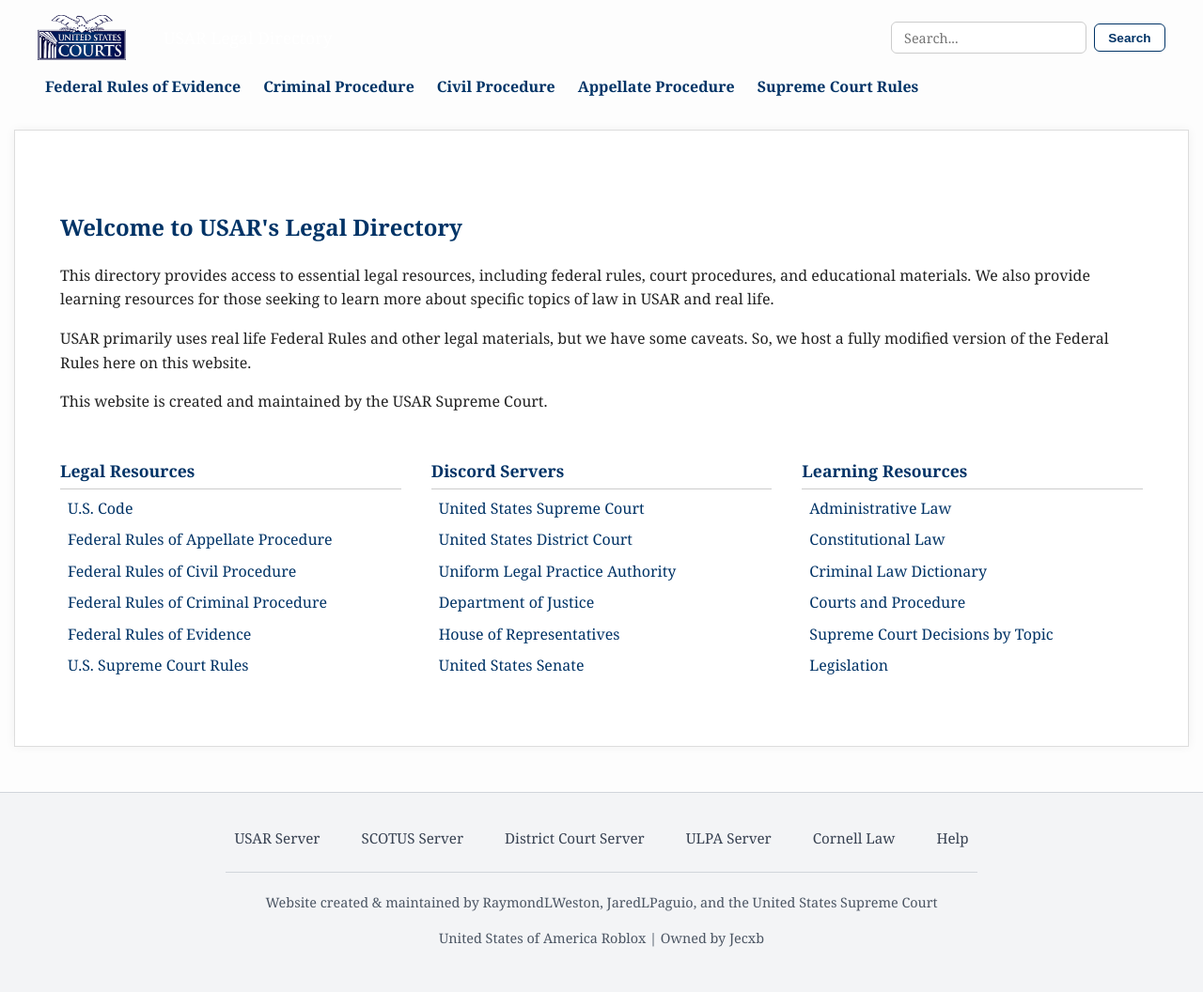
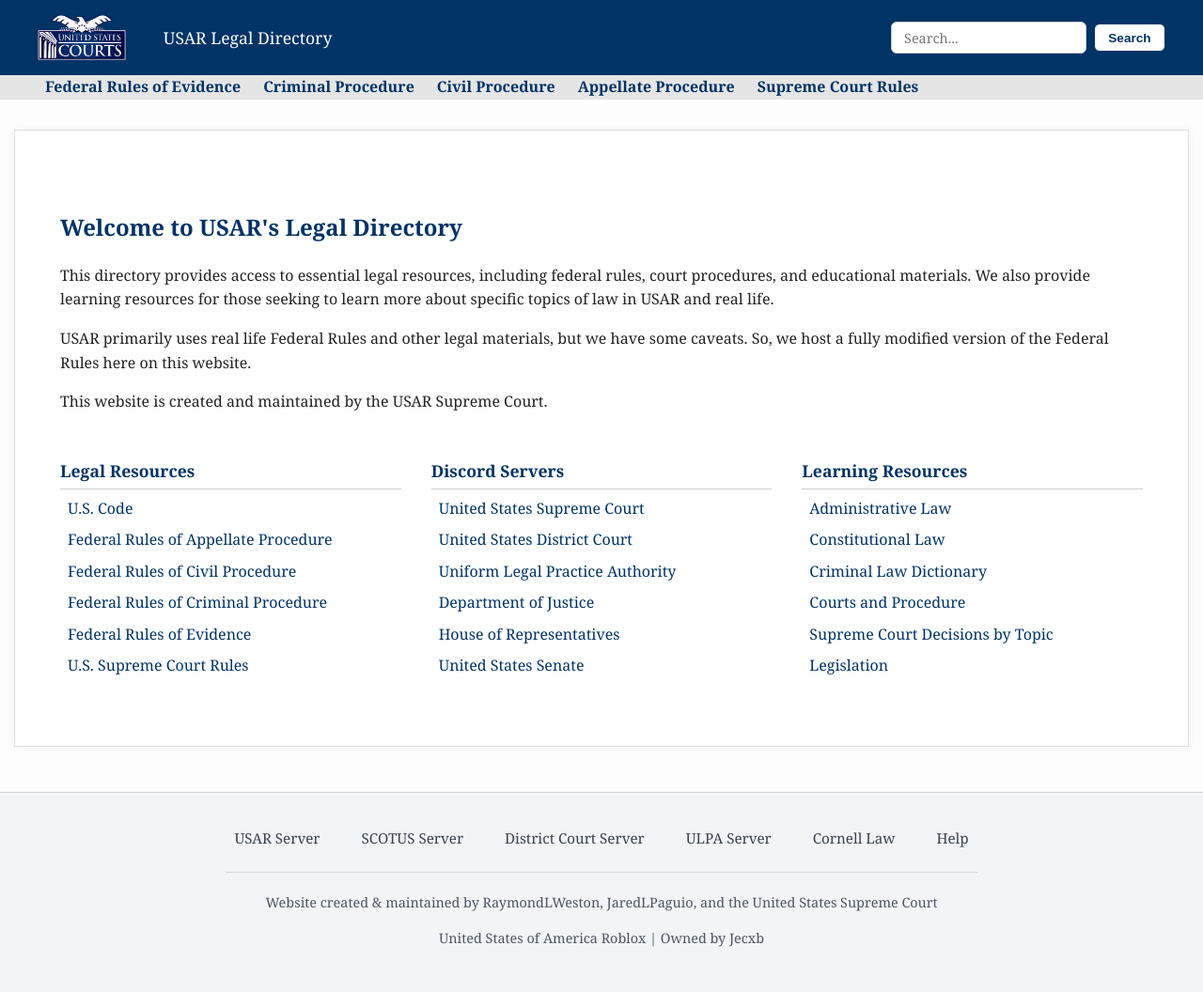
Before and after one commit to usarscotus/legal-directory, a Jekyll site: the page built from index.html, in a window 1280 px wide. Shown: the whole page at 94% size. Built offline with Jekyll 4.4.1, drawn with Linux system fonts in a browser that asks for light colours.

Commit message:
Update style.css

```diff
--- a/assets/style.css
+++ b/assets/style.css
@@ -18,11 +18,13 @@
 
 /* Header background wrappers */
 #cornell-topbar-bg {
-  width: 100%;
+  background-color: #003366;
+  color: white;
+  box-shadow: 0 2px 5px rgba(0, 0, 0, 0.1);
 }
 
 #cornell-nav-bg {
-  width: 100%;
+  background-color: #e5e5e5;
 }
 
 .header-container {
```
